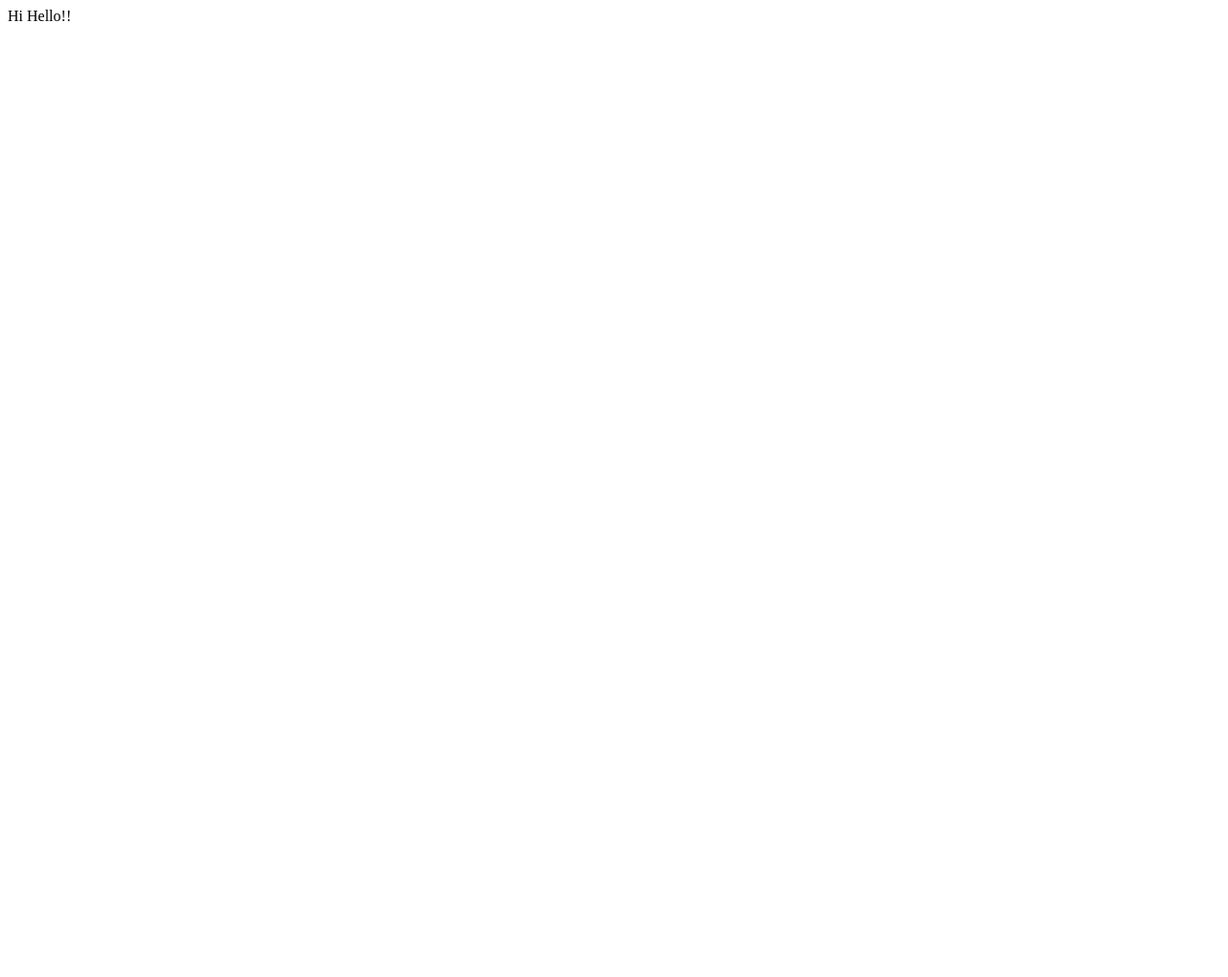
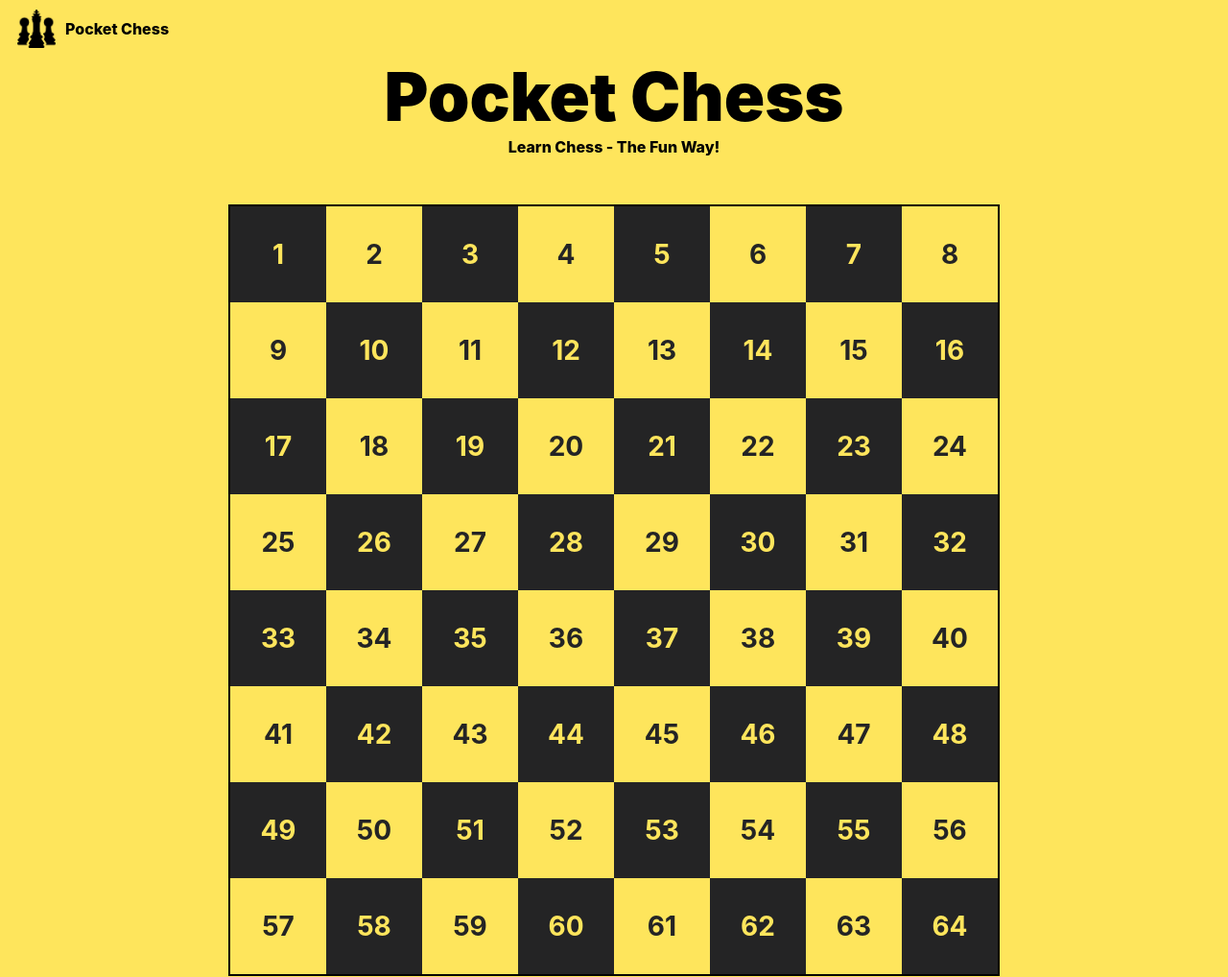
Before and after one commit to Stuff1Do/pocket-chess, a plain HTML site: page index.html in a window 1280 px wide. Shown: the whole page at 96% size. Before the commit the page ends 800 px from the top, so only its background shows below. Drawn offline with Linux system fonts and the light colour scheme.

Commit message:
add menu

```diff
--- /dev/null
+++ b/board-init2.js
@@ -0,0 +1,84 @@
+// board-init2.js
+// Clean replacement for board-init.js: generates an 8x8 board and navigates on select
+
+(function () {
+  const container = document.querySelector('.levels-section');
+  if (!container) return;
+
+  // Configuration: change this template to control where selection navigates.
+  // Use {coord} as a placeholder which will be replaced with the cell coordinate (e.g. a8).
+  const NAV_TEMPLATE = 'cell.html?coord={coord}';
+
+  function buildNavUrl(coord) {
+    return NAV_TEMPLATE.replace('{coord}', encodeURIComponent(coord));
+  }
+
+  // Clear any existing content
+  container.innerHTML = '';
+
+  const size = 8;
+  let selectedCell = null;
+
+  function selectCell(cell) {
+    if (!cell) return;
+    if (selectedCell === cell) {
+      // deselect
+      cell.classList.remove('selected');
+      cell.setAttribute('aria-pressed', 'false');
+      selectedCell = null;
+      container.dispatchEvent(new CustomEvent('cellselect', { detail: { coord: cell.dataset.coord, selected: false } }));
+      return;
+    }
+    // deselect previous
+    if (selectedCell) {
+      selectedCell.classList.remove('selected');
+      selectedCell.setAttribute('aria-pressed', 'false');
+    }
+    // select new
+    cell.classList.add('selected');
+    cell.setAttribute('aria-pressed', 'true');
+    selectedCell = cell;
+    container.dispatchEvent(new CustomEvent('cellselect', { detail: { coord: cell.dataset.coord, selected: true } }));
+
+    // NAVIGATE on selection
+    const coord = cell.dataset.coord;
+    const url = buildNavUrl(coord);
+    window.location.href = url;
+  }
+
+  for (let row = 0; row < size; row++) {
+    for (let col = 0; col < size; col++) {
+      const cell = document.createElement('div');
+      cell.className = 'cell';
+      if ((row + col) % 2 === 0) {
+        cell.classList.add('dark');
+      } else {
+        cell.classList.add('light');
+      }
+
+      const file = String.fromCharCode('a'.charCodeAt(0) + col);
+      const rank = size - row;
+      cell.dataset.coord = `${file}${rank}`;
+      cell.setAttribute('aria-label', `${file}${rank}`);
+      cell.tabIndex = 0;
+      cell.setAttribute('role', 'button');
+      cell.setAttribute('aria-pressed', 'false');
+
+      const index = row * size + col + 1;
+      const label = document.createElement('span');
+      label.className = 'cell-label';
+      label.textContent = String(index);
+      cell.appendChild(label);
+
+      cell.addEventListener('click', () => selectCell(cell));
+      cell.addEventListener('keydown', (e) => {
+        if (e.key === 'Enter' || e.key === ' ') {
+          e.preventDefault();
+          selectCell(cell);
+        }
+      });
+
+      container.appendChild(cell);
+    }
+  }
+})();
--- a/index.html
+++ b/index.html
@@ -1,13 +1,28 @@
 <!DOCTYPE html>
 <html lang="en">
 <head>
-    <meta charset="UTF-8">
-    <meta name="viewport" content="width=device-width, initial-scale=1.0">
-    <script src="script.js"></script>
-    <link rel="stylesheet" href="style.css">
-    <title>Pocket-Chess</title>
+  <meta charset="UTF-8" />
+  <meta name="viewport" content="width=device-width, initial-scale=1.0" />
+  <link rel="stylesheet" href="style.css">
+    <link rel="icon" type="image/png" href="./assets/chess-icon.png">
+  <title>Pocket-Chess</title>
 </head>
 <body>
-    <div>Hi Hello!!</div>
+
+    <div class="header">
+      <img src="./assets/chess-icon.png" alt="chess-icon" width="40" height="40" class="chess-icon">
+      <div>Pocket Chess</div>
+    </div>
+    <div class="title-section">
+      <div class="title">Pocket Chess</div>
+      <div class="subscripts">Learn Chess - The Fun Way!</div>
+    </div>
+    <div class="main">
+      <div class="levels-section" aria-label="chessboard"></div>
+    </div>
+
+  <!-- Board generator: populates .levels-section with 64 cells and adds light/dark classes -->
+  <script src="board-init2.js"></script>
+
 </body>
 </html>
--- a/script.js
+++ b/script.js
@@ -0,0 +1,6 @@
+import { Chessboard, FEN } from "./node_modules/cm-chessboard/src/cm-chessboard/Chessboard.js"
+
+const board = new Chessboard(document.getElementById("board"), {
+    position: FEN.start,
+    assetsUrl: "./node_modules/cm-chessboard/assets/"
+})
--- a/style.css
+++ b/style.css
@@ -0,0 +1,135 @@
+:root {
+  /* HEX version */
+  --maize: #FEE55C;
+  --raisin-black: #242425;
+  --onyx: #3F3F3F;
+  --coral-pink: #F5A08A;
+  --naples-yellow: #FEDE5D;
+  /* size of one square on the board */
+  --cell-size: 100px;
+
+  /* or HSL version — choose one, not both */
+  /* --maize: hsla(51, 99%, 68%, 1);
+  --raisin-black: hsla(240, 1%, 14%, 1);
+  --onyx: hsla(0, 0%, 25%, 1);
+  --coral-pink: hsla(12, 84%, 75%, 1);
+  --naples-yellow: hsla(48, 99%, 68%, 1); */
+}
+@import url('https://fonts.googleapis.com/css2?family=Inter:wght@400;500;700&display=swap');
+
+body {
+  font-family: 'Inter', sans-serif;
+  font-weight: 800;
+}
+
+
+body{
+    background-color: var(--maize);
+}
+
+.chess-icon{
+    padding: 10px 10px;
+}
+
+.header{
+    position: fixed;
+    top:0;
+    z-index: 1000;
+    display: flex;
+    flex-direction: row;
+    align-items: center;
+}
+
+.title-section{
+    display: flex;
+    justify-content: center;
+    align-items: center ;
+    flex-direction: column;
+    padding: 50px 0px;
+}
+
+.title{
+    font-size: 70px;
+    font-weight: 900;
+}
+
+.main{
+    display: flex;
+    justify-content: center;
+    align-items: center;
+    height: auto;
+}
+.levels-section {
+  display: grid;
+  grid-template-columns: repeat(8, var(--cell-size));
+  grid-template-rows: repeat(8, var(--cell-size));
+  width: calc(var(--cell-size) * 8);
+  height: calc(var(--cell-size) * 8);
+  border: 2px solid black;
+}
+
+.cell {
+  width: var(--cell-size);
+  height: var(--cell-size);
+  display: flex;
+  align-items: center;
+  justify-content: center;
+  font-weight: 700;
+  /* font size scales with cell size; adjust multiplier as desired */
+  font-size: calc(var(--cell-size) * 0.28);
+  user-select: none;
+  position: relative; /* allow z-index on hover */
+  transform-origin: center center;
+  transition: transform 160ms cubic-bezier(.2,.9,.2,1), box-shadow 160ms ease;
+  will-change: transform;
+}
+/* Use a layered background on the container to draw a perfect checkerboard.
+   This avoids complex nth-child formulas and aligns exactly with the 50px cells.
+*/
+.levels-section {
+  /* keep grid settings; coloring will be applied per-cell by JS classes */
+  background: none;
+  grid-gap: 0;
+}
+
+/* explicit per-cell coloring — deterministic and JS-driven */
+.levels-section .cell.dark {
+  background-color: var(--raisin-black);
+  color: var(--maize);
+}
+
+.levels-section .cell.light {
+  background-color: var(--maize);
+  color: var(--raisin-black);
+}
+
+.cell-label {
+  line-height: 1;
+}
+
+/* Hover / focus interaction: pop-out effect */
+.levels-section .cell:hover,
+.levels-section .cell:focus {
+  transform: scale(1.08);
+  box-shadow: 0 10px 24px rgba(0,0,0,0.28);
+  z-index: 3;
+  cursor: pointer;
+}
+
+/* Active (pressed) state for nicer feedback */
+.levels-section .cell:active {
+  transform: scale(1.03);
+  box-shadow: 0 6px 16px rgba(0,0,0,0.22);
+}
+
+/* Selected state */
+.levels-section .cell.selected {
+  transform: scale(1.12);
+  box-shadow: 0 18px 40px rgba(0,0,0,0.34);
+  z-index: 4;
+  outline: 3px solid rgba(255,255,255,0.18);
+}
+
+.levels-section .cell.selected .cell-label {
+  font-weight: 800;
+}
```
Also changed, not shown: assets/chess-icon.png (added), assets/icon-chess.jpg (added), assets/icon.jpg (added), assets/profile.png (added).
